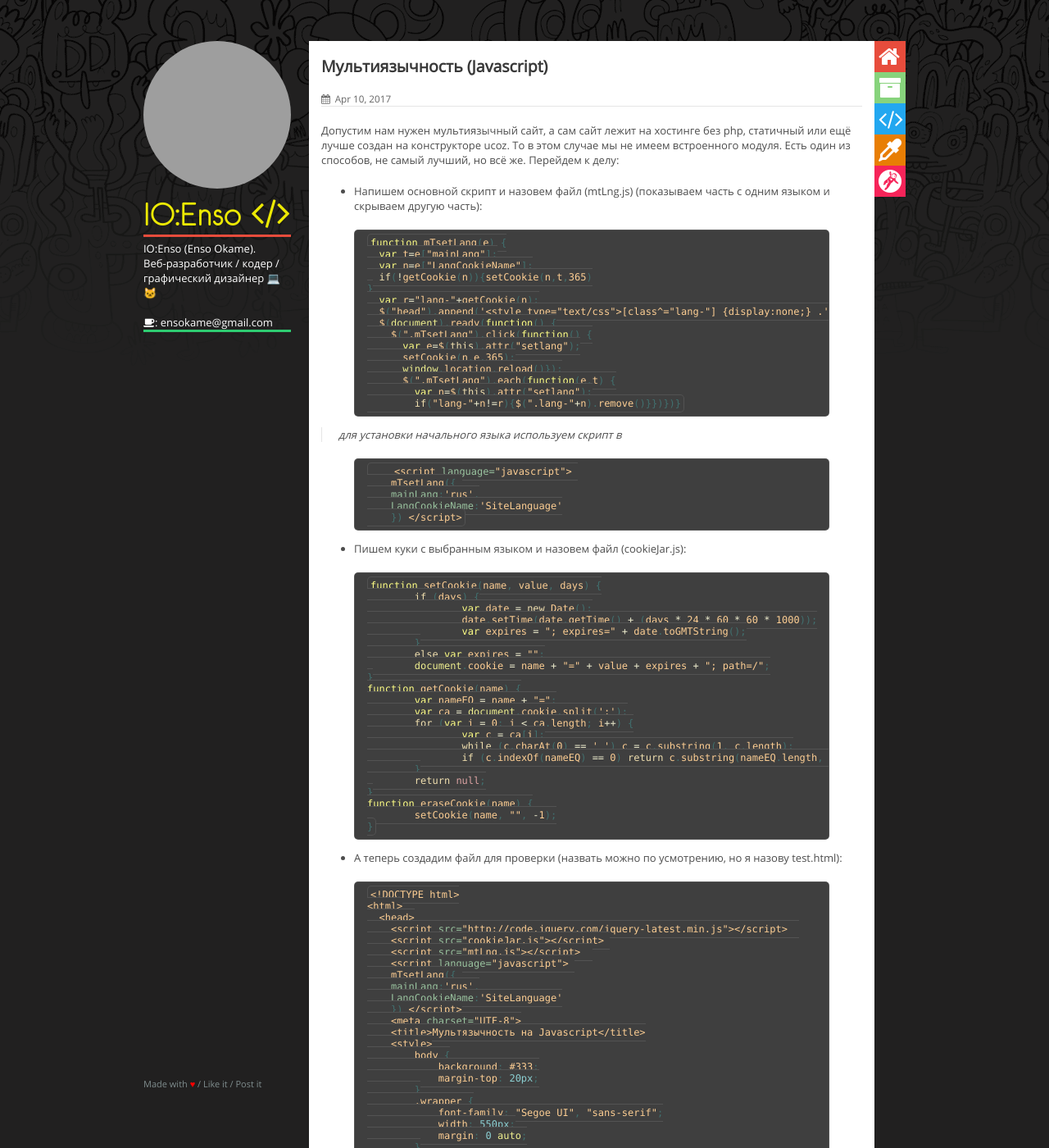
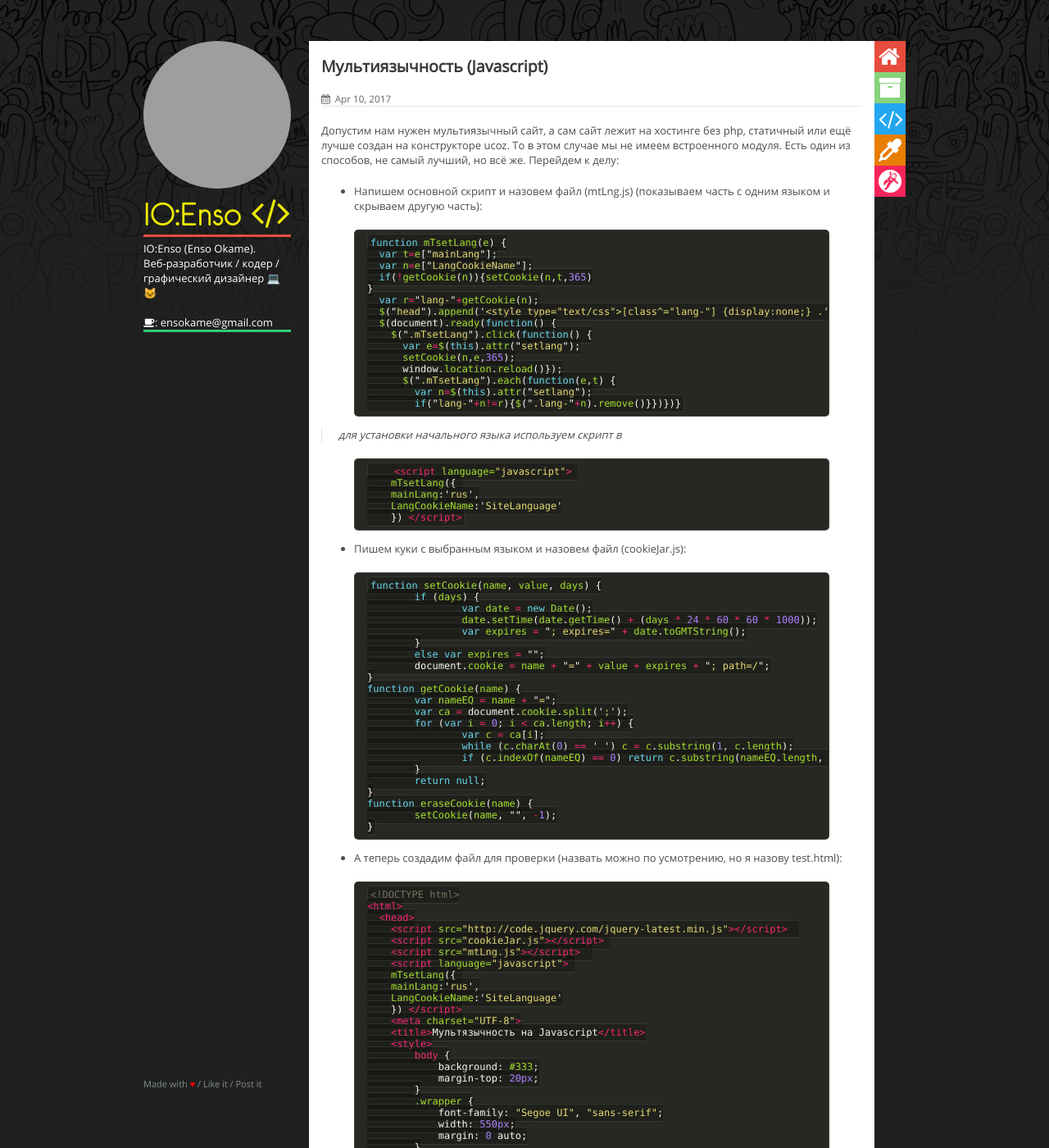
Before and after one commit to IOEnso/ioenso.github.io, a Jekyll site: the page built from _posts/2017-4-10-multilanguage.md, in a window 1280 px wide and 1400 px high. Shown: the whole window at 82% size. Built offline with Jekyll 4.4.1, drawn with Linux system fonts in a browser that asks for light colours; grey boxes are pictures that could not be loaded.

Commit message:
Update syntax.css

```diff
--- a/assets/css/syntax.css
+++ b/assets/css/syntax.css
@@ -1,136 +1,65 @@
-.highlight code, .highlight pre {
-color:#fdce93;
-background-color:#3f3f3f;
-}
+.highlight pre { background-color: #272822; }
+.highlight .hll { background-color: #272822; }
+.highlight .c { color: #75715e } /* Comment */
+.highlight .err { color: #960050; background-color: #1e0010 } /* Error */
+.highlight .k { color: #66d9ef } /* Keyword */
+.highlight .l { color: #ae81ff } /* Literal */
+.highlight .n { color: #f8f8f2 } /* Name */
+.highlight .o { color: #f92672 } /* Operator */
+.highlight .p { color: #f8f8f2 } /* Punctuation */
+.highlight .cm { color: #75715e } /* Comment.Multiline */
+.highlight .cp { color: #75715e } /* Comment.Preproc */
+.highlight .c1 { color: #75715e } /* Comment.Single */
+.highlight .cs { color: #75715e } /* Comment.Special */
+.highlight .ge { font-style: italic } /* Generic.Emph */
+.highlight .gs { font-weight: bold } /* Generic.Strong */
+.highlight .kc { color: #66d9ef } /* Keyword.Constant */
+.highlight .kd { color: #66d9ef } /* Keyword.Declaration */
+.highlight .kn { color: #f92672 } /* Keyword.Namespace */
+.highlight .kp { color: #66d9ef } /* Keyword.Pseudo */
+.highlight .kr { color: #66d9ef } /* Keyword.Reserved */
+.highlight .kt { color: #66d9ef } /* Keyword.Type */
+.highlight .ld { color: #e6db74 } /* Literal.Date */
+.highlight .m { color: #ae81ff } /* Literal.Number */
+.highlight .s { color: #e6db74 } /* Literal.String */
+.highlight .na { color: #a6e22e } /* Name.Attribute */
+.highlight .nb { color: #f8f8f2 } /* Name.Builtin */
+.highlight .nc { color: #a6e22e } /* Name.Class */
+.highlight .no { color: #66d9ef } /* Name.Constant */
+.highlight .nd { color: #a6e22e } /* Name.Decorator */
+.highlight .ni { color: #f8f8f2 } /* Name.Entity */
+.highlight .ne { color: #a6e22e } /* Name.Exception */
+.highlight .nf { color: #a6e22e } /* Name.Function */
+.highlight .nl { color: #f8f8f2 } /* Name.Label */
+.highlight .nn { color: #f8f8f2 } /* Name.Namespace */
+.highlight .nx { color: #a6e22e } /* Name.Other */
+.highlight .py { color: #f8f8f2 } /* Name.Property */
+.highlight .nt { color: #f92672 } /* Name.Tag */
+.highlight .nv { color: #f8f8f2 } /* Name.Variable */
+.highlight .ow { color: #f92672 } /* Operator.Word */
+.highlight .w { color: #f8f8f2 } /* Text.Whitespace */
+.highlight .mf { color: #ae81ff } /* Literal.Number.Float */
+.highlight .mh { color: #ae81ff } /* Literal.Number.Hex */
+.highlight .mi { color: #ae81ff } /* Literal.Number.Integer */
+.highlight .mo { color: #ae81ff } /* Literal.Number.Oct */
+.highlight .sb { color: #e6db74 } /* Literal.String.Backtick */
+.highlight .sc { color: #e6db74 } /* Literal.String.Char */
+.highlight .sd { color: #e6db74 } /* Literal.String.Doc */
+.highlight .s2 { color: #e6db74 } /* Literal.String.Double */
+.highlight .se { color: #ae81ff } /* Literal.String.Escape */
+.highlight .sh { color: #e6db74 } /* Literal.String.Heredoc */
+.highlight .si { color: #e6db74 } /* Literal.String.Interpol */
+.highlight .sx { color: #e6db74 } /* Literal.String.Other */
+.highlight .sr { color: #e6db74 } /* Literal.String.Regex */
+.highlight .s1 { color: #e6db74 } /* Literal.String.Single */
+.highlight .ss { color: #e6db74 } /* Literal.String.Symbol */
+.highlight .bp { color: #f8f8f2 } /* Name.Builtin.Pseudo */
+.highlight .vc { color: #f8f8f2 } /* Name.Variable.Class */
+.highlight .vg { color: #f8f8f2 } /* Name.Variable.Global */
+.highlight .vi { color: #f8f8f2 } /* Name.Variable.Instance */
+.highlight .il { color: #ae81ff } /* Literal.Number.Integer.Long */
 
-.highlight .hll {
-background-color:#222;
-}
-
-.highlight .err {
-color:#e37170;
-background-color:#3d3535;
-}
-
-.highlight .k {
-color:#f0dfaf;
-}
-
-.highlight .p {
-color:#41706f;
-}
-
-.highlight .cs {
-color:#cd0000;
-font-weight:700;
-}
-
-.highlight .gd {
-color:#cd0000;
-}
-
-.highlight .ge {
-color:#ccc;
-font-style:italic;
-}
-
-.highlight .gr {
-color:red;
-}
-
-.highlight .go {
-color:gray;
-}
-
-.highlight .gs {
-color:#ccc;
-font-weight:700;
-}
-
-.highlight .gu {
-color:purple;
-font-weight:700;
-}
-
-.highlight .gt {
-color:#0040D0;
-}
-
-.highlight .kc {
-color:#dca3a3;
-}
-
-.highlight .kd {
-color:#ffff86;
-}
-
-.highlight .kn {
-color:#dfaf8f;
-font-weight:700;
-}
-
-.highlight .kp {
-color:#cdcf99;
-}
-
-.highlight .kr {
-color:#cdcd00;
-}
-
-.highlight .ni {
-color:#c28182;
-}
-
-.highlight .ne {
-color:#c3bf9f;
-font-weight:700;
-}
-
-.highlight .nn {
-color:#8fbede;
-}
-
-.highlight .vi {
-color:#ffffc7;
-}
-
-.highlight .c,.preview-zenburn .highlight .g,.preview-zenburn .highlight .cm,.preview-zenburn .highlight .cp,.preview-zenburn .highlight .c1 {
-color:#7f9f7f;
-}
-
-.highlight .l,.preview-zenburn .highlight .x,.preview-zenburn .highlight .no,.preview-zenburn .highlight .nd,.preview-zenburn .highlight .nl,.preview-zenburn .highlight .nx,.preview-zenburn .highlight .py,.preview-zenburn .highlight .w {
-color:#ccc;
-}
-
-.highlight .n,.preview-zenburn .highlight .nv,.preview-zenburn .highlight .vg {
-color:#dcdccc;
-}
-
-.highlight .o,.preview-zenburn .highlight .ow {
-color:#f0efd0;
-}
-
-.highlight .gh,.preview-zenburn .highlight .gp {
-color:#dcdccc;
-font-weight:700;
-}
-
-.highlight .gi,.preview-zenburn .highlight .kt {
-color:#00cd00;
-}
-
-.highlight .ld,.preview-zenburn .highlight .s,.preview-zenburn .highlight .sb,.preview-zenburn .highlight .sc,.preview-zenburn .highlight .sd,.preview-zenburn .highlight .s2,.preview-zenburn .highlight .se,.preview-zenburn .highlight .sh,.preview-zenburn .highlight .si,.preview-zenburn .highlight .sx,.preview-zenburn .highlight .sr,.preview-zenburn .highlight .s1,.preview-zenburn .highlight .ss {
-color:#cc9393;
-}
-
-.highlight .m,.preview-zenburn .highlight .mf,.preview-zenburn .highlight .mh,.preview-zenburn .highlight .mi,.preview-zenburn .highlight .mo,.preview-zenburn .highlight .il {
-color:#8cd0d3;
-}
-
-.highlight .na,.preview-zenburn .highlight .nt {
-color:#9ac39f;
-}
-
-.highlight .nb,.preview-zenburn .highlight .nc,.preview-zenburn .highlight .nf,.preview-zenburn .highlight .bp,.preview-zenburn .highlight .vc {
-color:#efef8f;
-}
+.highlight .gh { } /* Generic Heading & Diff Header */
+.highlight .gu { color: #75715e; } /* Generic.Subheading & Diff Unified/Comment? */
+.highlight .gd { color: #f92672; } /* Generic.Deleted & Diff Deleted */
+.highlight .gi { color: #a6e22e; } /* Generic.Inserted & Diff Inserted */
```
